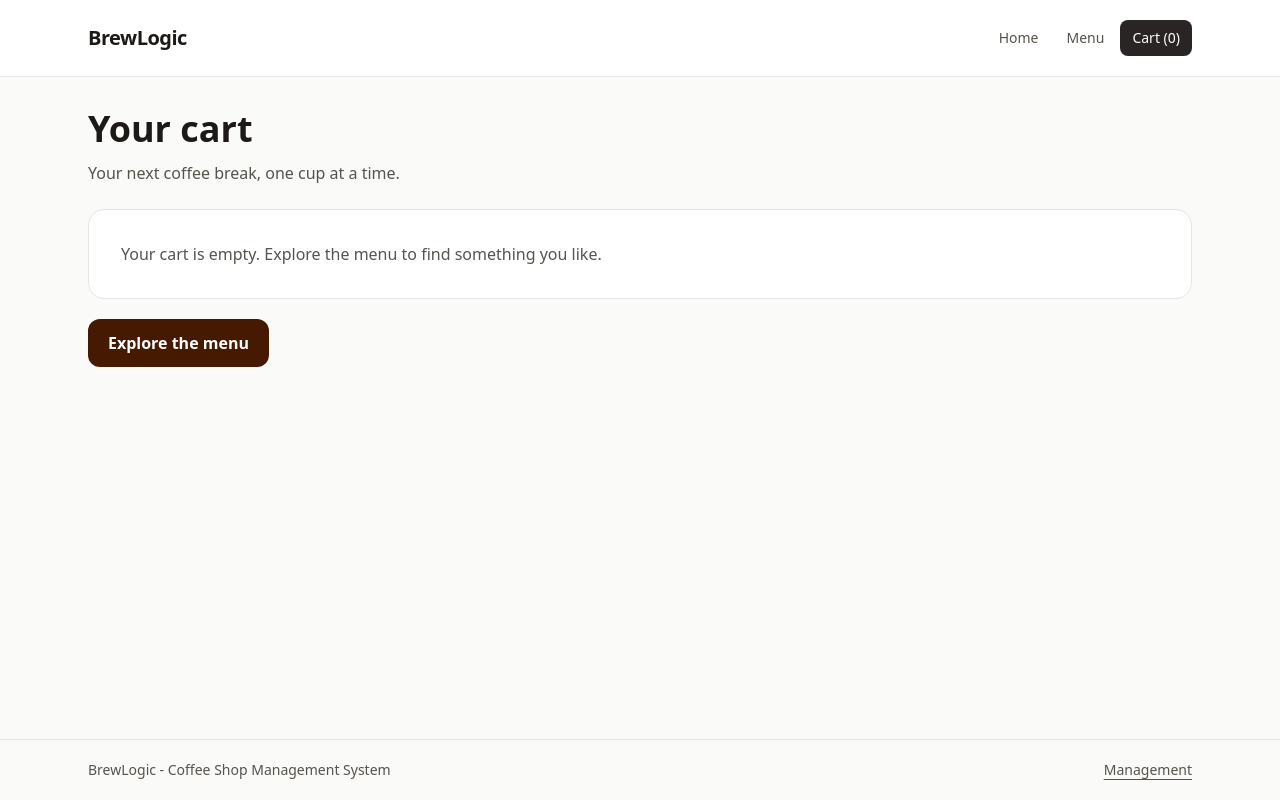
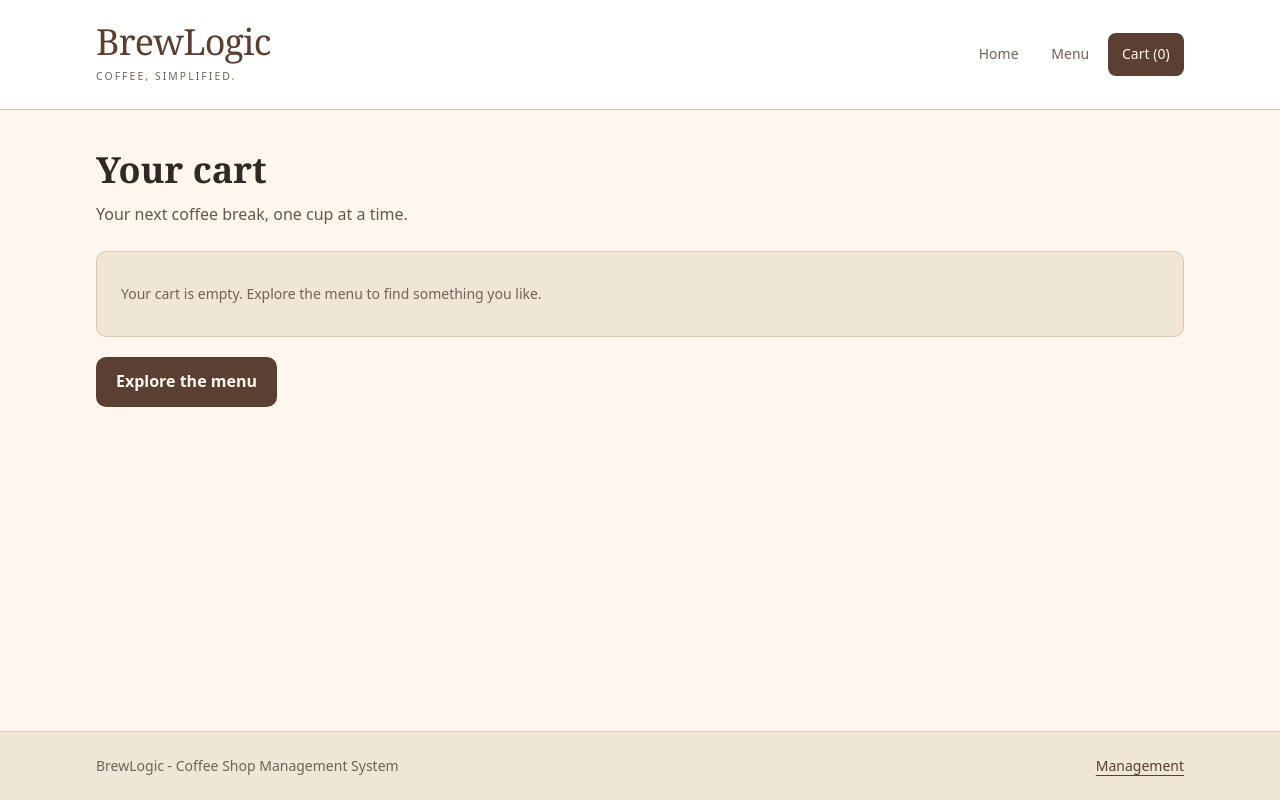
Before and after one commit to franzdimalanta/sinis-tsa-client, a React (Vite) app: page /cart in a window 1280 px wide. Built offline with nearby package versions, Linux system fonts and the light colour scheme.

Commit message:
style: establish BrewLogic visual theme

```diff
--- a/src/components/common/EmptyState.tsx
+++ b/src/components/common/EmptyState.tsx
@@ -1 +1,3 @@
-export default function EmptyState({ message }: { message: string }) { return <p className="rounded-2xl border border-stone-200 bg-white p-8 text-stone-600">{message}</p> }
+export default function EmptyState({ message }: { message: string }) {
+  return <p className="rounded-xl border border-border bg-surface-warm px-6 py-7 text-sm leading-7 text-muted">{message}</p>
+}
--- a/src/components/common/ErrorState.tsx
+++ b/src/components/common/ErrorState.tsx
@@ -1,3 +1,3 @@
 export default function ErrorState({ message, onRetry }: { message: string; onRetry: () => void }) {
- return <div role="alert" className="rounded-2xl border border-red-200 bg-red-50 p-6"><p className="text-red-900">{message}</p><button onClick={onRetry} className="mt-4 rounded-lg bg-stone-800 px-4 py-2 font-medium text-white hover:bg-stone-700 focus-visible:outline-2 focus-visible:outline-offset-2">Try again</button></div>
+  return <div role="alert" className="rounded-xl border border-red-200 bg-red-50 px-6 py-7"><p className="text-sm leading-6 text-red-900">{message}</p><button onClick={onRetry} className="ui-button ui-button-secondary mt-4">Try again</button></div>
 }
--- a/src/components/common/LoadingState.tsx
+++ b/src/components/common/LoadingState.tsx
@@ -1 +1,3 @@
-export default function LoadingState({ message = 'Loading the menu?' }: { message?: string }) { return <p role="status" className="rounded-2xl border border-amber-100 bg-white p-8 text-stone-600">{message}</p> }
+export default function LoadingState({ message = 'Loading the menu?' }: { message?: string }) {
+  return <p role="status" className="ui-panel flex items-center gap-3 px-6 py-7 text-sm text-muted"><span aria-hidden="true" className="h-2 w-2 shrink-0 rounded-full bg-accent" />{message}</p>
+}
--- a/src/components/navigation/NavigationLink.tsx
+++ b/src/components/navigation/NavigationLink.tsx
@@ -8,13 +8,7 @@ type NavigationLinkProps = {
 
 export default function NavigationLink({ to, label, end = false }: NavigationLinkProps) {
   return (
-    <NavLink
-      to={to}
-      end={end}
-      className={({ isActive }) =>
-        `rounded-lg px-3 py-2 text-sm font-medium transition-colors focus-visible:outline-2 focus-visible:outline-offset-2 focus-visible:outline-stone-700 ${isActive ? 'bg-stone-800 text-white' : 'text-stone-600 hover:bg-stone-100 hover:text-stone-900'}`
-      }
-    >
+    <NavLink to={to} end={end} className={({ isActive }) => `brew-nav-link${isActive ? ' is-active' : ''}`}>
       {label}
     </NavLink>
   )
--- a/src/index.css
+++ b/src/index.css
@@ -1,11 +1,130 @@
 @import "tailwindcss";
 
+@theme {
+  --color-background: #FFF7ED;
+  --color-surface: #FFFFFF;
+  --color-surface-warm: #F0E6D6;
+  --color-border: #D9C7B0;
+  --color-accent: #A58569;
+  --color-primary: #5B3F32;
+  --color-foreground: #302A26;
+  --color-muted: #706258;
+  --color-primary-hover: #493126;
+  --color-focus: #5B3F32;
+  --font-editorial: Georgia, "Times New Roman", serif;
+  --font-sans: ui-sans-serif, system-ui, -apple-system, "Segoe UI", sans-serif;
+  --radius-xl: 0.625rem;
+  --radius-2xl: 0.875rem;
+  --radius-3xl: 1.125rem;
+  /* Existing neutral panels inherit the foundation without per-page rewrites. */
+  --color-stone-50: #FFF7ED;
+  --color-stone-100: #F0E6D6;
+  --color-stone-200: #D9C7B0;
+  --color-stone-300: #D9C7B0;
+  --color-stone-500: #706258;
+  --color-stone-600: #65574E;
+  --color-stone-900: #302A26;
+}
+
 @layer base {
+  html { background: var(--color-background); }
   body {
     margin: 0;
     min-width: 320px;
-    background: var(--color-stone-50);
-    color: var(--color-stone-900);
-    font-family: ui-sans-serif, system-ui, sans-serif;
+    background: var(--color-background);
+    color: var(--color-foreground);
+    font-family: var(--font-sans);
+    line-height: 1.6;
+    -webkit-font-smoothing: antialiased;
+    text-rendering: optimizeLegibility;
   }
+  h1 { font-family: var(--font-editorial); font-weight: 500; overflow-wrap: anywhere; }
+  h2 { line-height: 1.3; }
+  button, input, select, textarea { font: inherit; }
+  button:not(:disabled), select:not(:disabled) { cursor: pointer; }
+  button, a, input, select, textarea { -webkit-tap-highlight-color: transparent; }
+  :focus-visible { outline: 2px solid var(--color-focus); outline-offset: 3px; }
 }
+
+/* Shared controls override legacy utility colors, without changing behavior. */
+:where(input:not([type="checkbox"]):not([type="radio"]), select, textarea) {
+  max-width: 100%;
+  min-width: 0;
+  border: 1px solid var(--color-border);
+  border-radius: 0.5rem;
+  background-color: var(--color-surface);
+  color: var(--color-foreground);
+  padding: 0.65rem 0.8rem;
+}
+:where(input, select, textarea):focus-visible {
+  outline: 2px solid var(--color-focus);
+  outline-offset: 2px;
+}
+:where(input, select, textarea):disabled {
+  background-color: var(--color-surface-warm);
+  color: var(--color-muted);
+  cursor: not-allowed;
+}
+:where(input[type="checkbox"], input[type="radio"]) { accent-color: var(--color-primary); }
+:where(input, select, textarea)[aria-invalid="true"] { border-color: var(--color-red-700); }
+:where(button, a).bg-amber-950, :where(button, a).bg-stone-800 {
+  background-color: var(--color-primary);
+  color: var(--color-background);
+}
+:where(button, a).bg-amber-950:hover, :where(button, a).bg-stone-800:hover {
+  background-color: var(--color-primary-hover);
+}
+:where(button, a).bg-amber-950:disabled, :where(button, a).bg-stone-800:disabled {
+  background-color: var(--color-border);
+  color: var(--color-muted);
+  cursor: not-allowed;
+}
+
+@layer components {
+  .ui-button {
+    display: inline-flex;
+    align-items: center;
+    justify-content: center;
+    gap: 0.5rem;
+    border: 1px solid transparent;
+    border-radius: 0.5rem;
+    padding: 0.65rem 1rem;
+    font-size: 0.875rem;
+    font-weight: 600;
+    line-height: 1.4;
+  }
+  .ui-button-primary { background: var(--color-primary); color: var(--color-background); }
+  .ui-button-primary:hover { background: var(--color-primary-hover); }
+  .ui-button-secondary { background: var(--color-surface-warm); border-color: var(--color-border); color: var(--color-primary); }
+  .ui-button-secondary:hover { background: var(--color-border); }
+  .ui-button-tertiary { color: var(--color-primary); text-decoration: underline; text-underline-offset: 4px; }
+  .ui-button-tertiary:hover { color: var(--color-primary-hover); }
+  .ui-button-danger { background: var(--color-red-50); border-color: var(--color-red-200); color: var(--color-red-800); }
+  .ui-button-danger:hover { background: var(--color-red-100); }
+  .ui-button:disabled { opacity: 0.5; cursor: not-allowed; }
+  .ui-panel { border: 1px solid var(--color-border); border-radius: 0.625rem; background: var(--color-surface); }
+  .brew-nav-link {
+    display: inline-flex;
+    align-items: center;
+    padding: 0.65rem 0.9rem;
+    border-radius: 0.5rem;
+    font-size: 0.875rem;
+    font-weight: 500;
+    color: var(--nav-text, var(--color-muted));
+    text-decoration: none;
+    transition: background-color 120ms ease;
+  }
+  .brew-nav-link:hover { background: var(--nav-hover, var(--color-surface-warm)); color: var(--nav-active-text, var(--color-primary)); }
+  .brew-nav-link.is-active { background: var(--nav-active-bg, var(--color-primary)); color: var(--nav-active-text, var(--color-background)); }
+  .brew-nav-link:focus-visible { outline-color: var(--nav-focus, var(--color-focus)); }
+  .management-sidebar {
+    --nav-text: var(--color-surface-warm);
+    --nav-hover: var(--color-primary-hover);
+    --nav-active-bg: var(--color-surface-warm);
+    --nav-active-text: var(--color-primary);
+    --nav-focus: var(--color-background);
+  }
+  .management-sidebar .brew-nav-link:hover { color: var(--color-background); }
+  .management-sidebar .brew-nav-link.is-active:hover { color: var(--color-primary); background: var(--color-border); }
+  @media (prefers-reduced-motion: reduce) { .brew-nav-link { transition: none; } }
+}
--- a/src/layouts/ManagementLayout.tsx
+++ b/src/layouts/ManagementLayout.tsx
@@ -12,18 +12,23 @@ const links = [
 
 export default function ManagementLayout() {
   return (
-    <div className="min-h-screen md:grid md:grid-cols-[16rem_minmax(0,1fr)]">
-      <aside className="border-b border-stone-200 bg-white p-5 md:border-r md:border-b-0">
-        <Link to="/manage" className="text-xl font-bold tracking-tight">BrewLogic Management</Link>
-        <nav aria-label="Management navigation" className="mt-6 flex flex-wrap gap-1 md:flex-col">
+    <div className="min-h-screen bg-background md:grid md:grid-cols-[15rem_minmax(0,1fr)] lg:grid-cols-[16rem_minmax(0,1fr)]">
+      <aside className="management-sidebar min-w-0 bg-primary px-5 py-6 text-background md:sticky md:top-0 md:flex md:h-screen md:flex-col md:px-6 md:py-8">
+        <Link to="/manage" className="block w-fit focus-visible:outline-background">
+          <span className="block font-editorial text-3xl leading-none tracking-tight">BrewLogic</span>
+          <span className="mt-3 block text-[0.65rem] uppercase tracking-[0.2em] text-surface-warm">Management</span>
+        </Link>
+        <nav aria-label="Management navigation" className="mt-6 flex flex-wrap gap-1 md:mt-10 md:flex-col md:gap-2">
           {links.map((link) => <NavigationLink key={link.to} {...link} />)}
         </nav>
-        <Link to="/" className="mt-6 inline-block text-sm text-stone-600 underline underline-offset-4 hover:text-stone-900">
-          Back to customer site
-        </Link>
+        <div className="mt-6 border-t border-accent/40 pt-5 md:mt-auto">
+          <Link to="/" className="text-sm text-surface-warm underline underline-offset-4 hover:text-white focus-visible:outline-background">
+            Back to customer site
+          </Link>
+        </div>
       </aside>
-      <main className="min-w-0 p-4 py-8 sm:p-8">
-        <div className="mx-auto max-w-6xl"><Outlet /></div>
+      <main className="min-w-0 px-5 py-8 sm:px-8 sm:py-10 lg:px-10">
+        <div className="mx-auto min-w-0 max-w-6xl"><Outlet /></div>
       </main>
     </div>
   )
--- a/src/layouts/PublicLayout.tsx
+++ b/src/layouts/PublicLayout.tsx
@@ -5,24 +5,27 @@ import { useCart } from '../hooks/useCart'
 export default function PublicLayout() {
   const { totalQuantity } = useCart()
   return (
-    <div className="flex min-h-screen flex-col">
-      <header className="border-b border-stone-200 bg-white">
-        <div className="mx-auto flex w-full max-w-6xl flex-wrap items-center justify-between gap-4 px-4 py-5 sm:px-6">
-          <Link to="/" className="text-xl font-bold tracking-tight">BrewLogic</Link>
-          <nav aria-label="Customer navigation" className="flex flex-wrap gap-1">
+    <div className="flex min-h-screen flex-col bg-background">
+      <header className="border-b border-border bg-surface">
+        <div className="mx-auto flex w-full max-w-6xl flex-wrap items-center justify-between gap-x-8 gap-y-5 px-5 py-6 sm:px-8">
+          <Link to="/" className="text-primary focus-visible:rounded-sm">
+            <span className="block font-editorial text-3xl leading-none tracking-tight sm:text-4xl">BrewLogic</span>
+            <span className="mt-2 block text-[0.65rem] uppercase tracking-[0.2em] text-muted">Coffee, simplified.</span>
+          </Link>
+          <nav aria-label="Customer navigation" className="flex flex-wrap items-center gap-1">
             <NavigationLink to="/" label="Home" end />
             <NavigationLink to="/menu" label="Menu" />
             <NavigationLink to="/cart" label={`Cart (${totalQuantity})`} />
           </nav>
         </div>
       </header>
-      <main className="mx-auto w-full max-w-6xl flex-1 px-4 py-8 sm:px-6">
+      <main className="mx-auto w-full min-w-0 max-w-6xl flex-1 px-5 py-8 sm:px-8 sm:py-10">
         <Outlet />
       </main>
-      <footer className="border-t border-stone-200">
-        <div className="mx-auto flex max-w-6xl flex-wrap justify-between gap-3 px-4 py-5 text-sm text-stone-600 sm:px-6">
+      <footer className="border-t border-border bg-surface-warm">
+        <div className="mx-auto flex max-w-6xl flex-wrap items-center justify-between gap-4 px-5 py-6 text-sm text-muted sm:px-8">
           <p>BrewLogic - Coffee Shop Management System</p>
-          <Link to="/manage" className="underline underline-offset-4 hover:text-stone-900">Management</Link>
+          <Link to="/manage" className="ui-button-tertiary">Management</Link>
         </div>
       </footer>
     </div>
```
